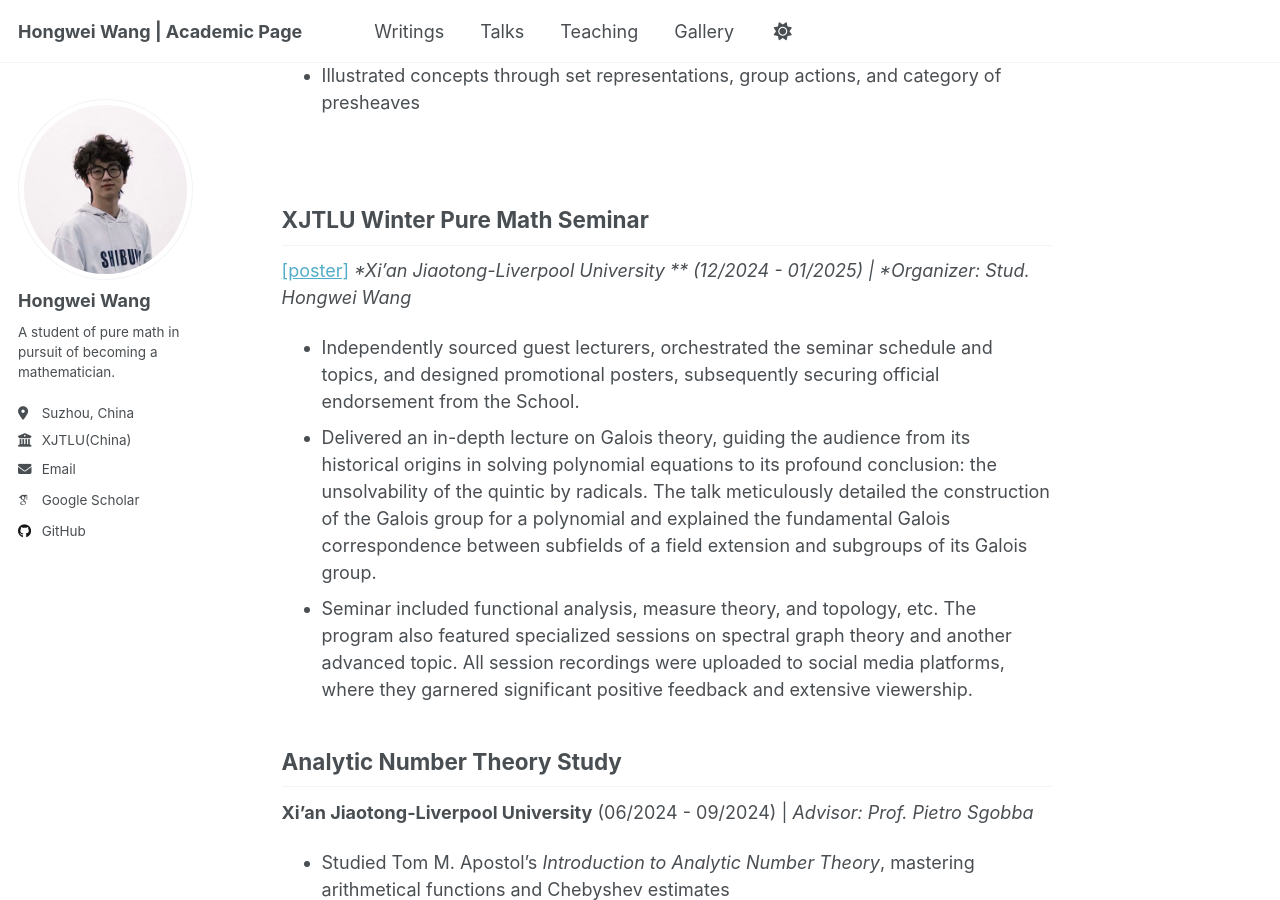
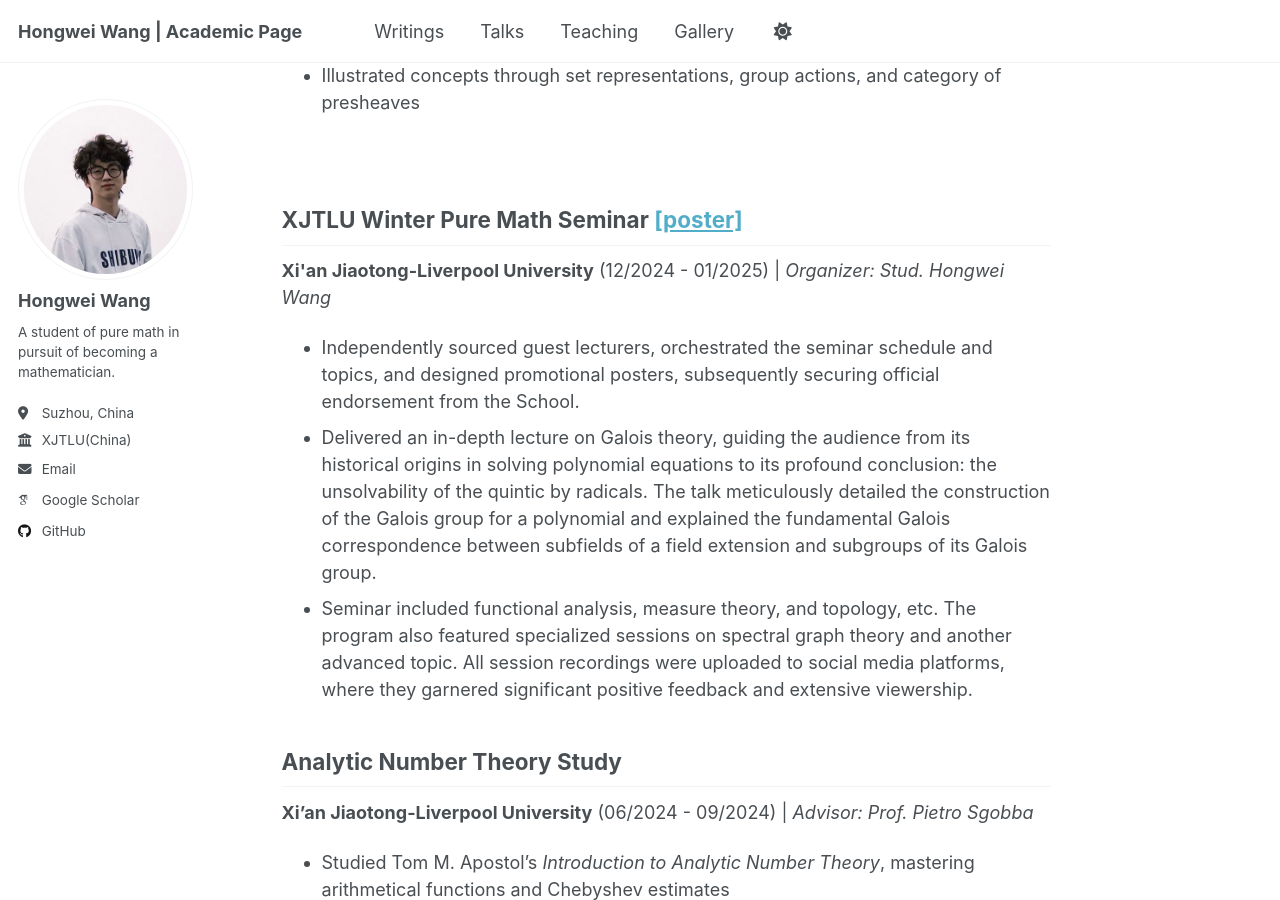
Before and after one commit to WangHongWei-AcademicPage/WangHongWei-AcademicPage.github.io, a Jekyll site: the page built from _pages/about.md, in a window 1280 px wide and 900 px high, scrolled down 3018 px. Built offline with Jekyll 4.4.1, drawn with Linux system fonts in a browser that asks for light colours; some web fonts are replaced; a script that is not in the unit is left out.

```diff
--- a/_pages/about.md
+++ b/_pages/about.md
@@ -75,8 +75,8 @@ You can find my CV here: [Hongwei.Wang CV, 11/09/25 updated](../assets/CV.pdf).
 
 <br>
 
-<h2>XJTLU Winter Pure Math Seminar</h2> [[poster]](../assets/seminar.pdf)
-**Xi'an Jiaotong-Liverpool University ** (12/2024 - 01/2025) | *Organizer: Stud. Hongwei Wang*
+<h2>XJTLU Winter Pure Math Seminar <a href="../assets/seminar.pdf">[poster]</a></h2>
+<p><strong>Xi'an Jiaotong-Liverpool University</strong> (12/2024 - 01/2025) | <em>Organizer: Stud. Hongwei Wang</em></p>
 - Independently sourced guest lecturers, orchestrated the seminar schedule and topics, and designed promotional posters, subsequently securing official endorsement from the School.
 - Delivered an in-depth lecture on Galois theory, guiding the audience from its historical origins in solving polynomial equations to its profound conclusion: the unsolvability of the quintic by radicals. The talk meticulously detailed the construction of the Galois group for a polynomial and explained the fundamental Galois correspondence between subfields of a field extension and subgroups of its Galois group.
 - Seminar included functional analysis, measure theory, and topology, etc. The program also featured specialized sessions on spectral graph theory and another advanced topic. All session recordings were uploaded to social media platforms, where they garnered significant positive feedback and extensive viewership.
```
